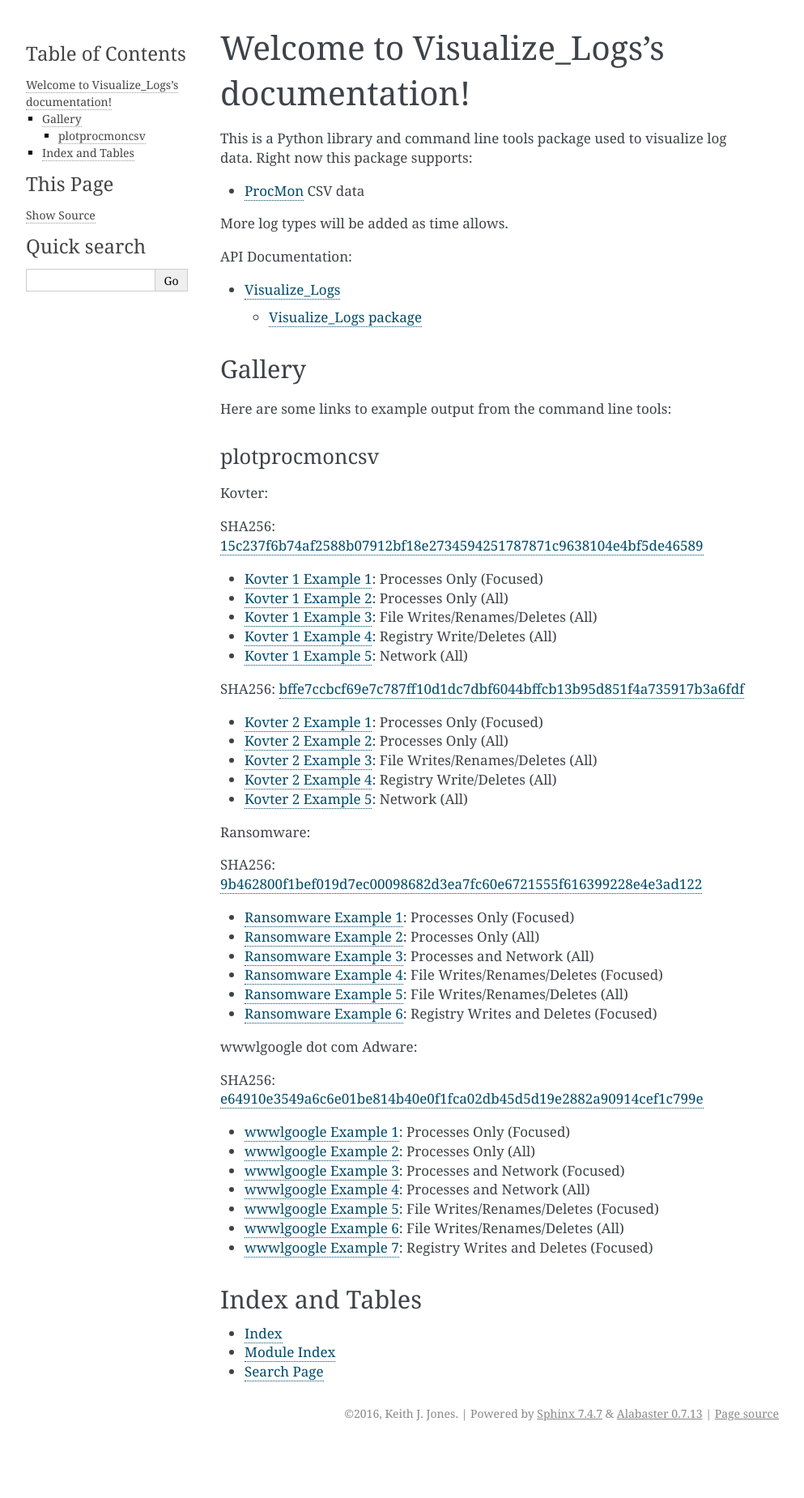
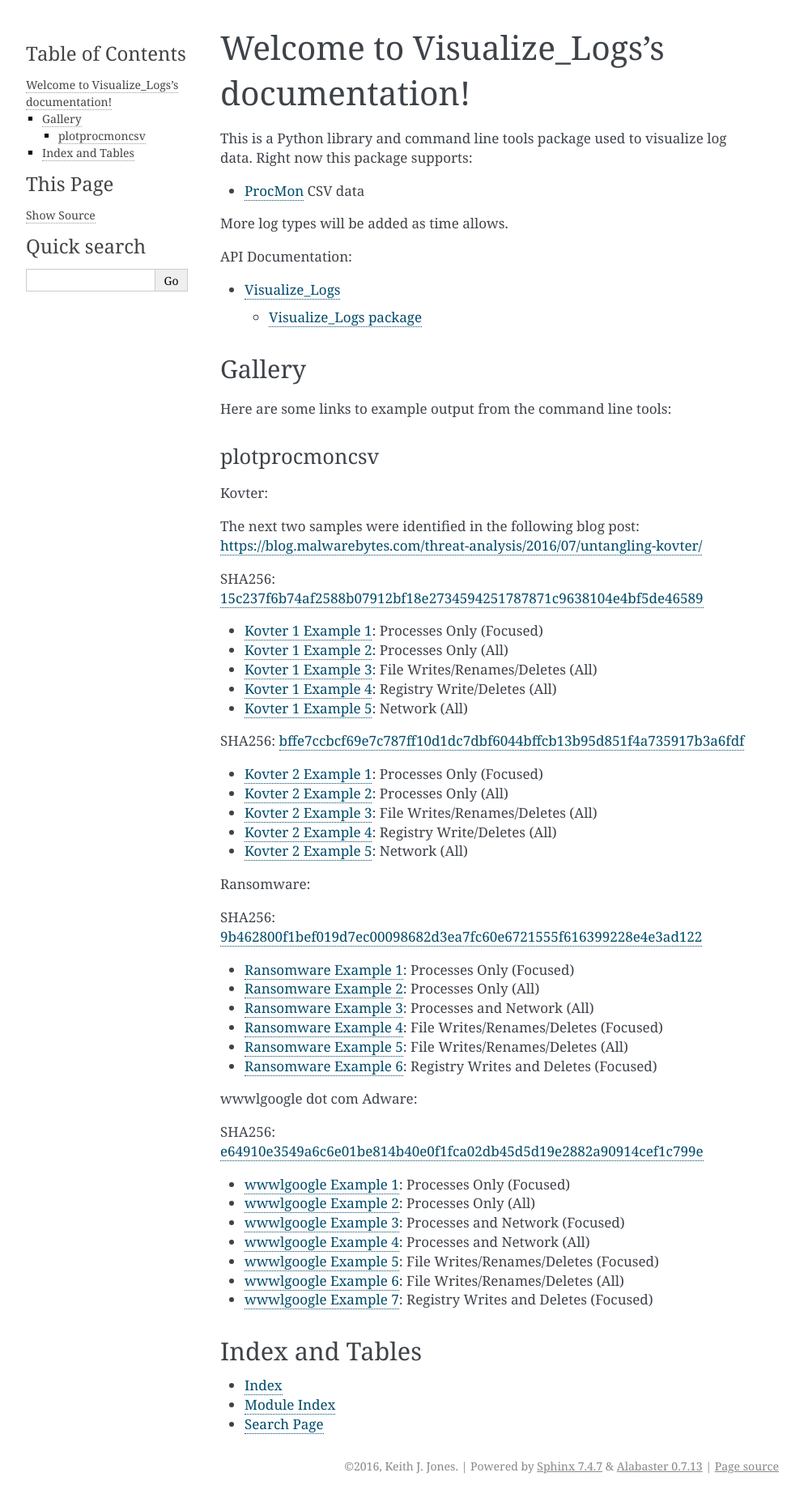
Before and after one commit to keithjjones/visualize_logs, a Sphinx documentation site: the page built from docs/index.rst, in a window 1280 px wide. Shown: the whole page at 81% size, without its empty margins (148-1141 px from the left). Built offline with Sphinx 7.4.7, drawn with Linux system fonts in a browser that asks for light colours; formulas are drawn with MathJax 3; before the commit the page ends 1785 px from its top, so only the background shows below that.

Commit message:
Added Kovter blog post.

```diff
--- a/docs/index.rst
+++ b/docs/index.rst
@@ -29,6 +29,8 @@
 ^^^^^^^^^^^^^^
 
 Kovter:
+
+The next two samples were identified in the following blog post: https://blog.malwarebytes.com/threat-analysis/2016/07/untangling-kovter/
 
 SHA256: 15c237f6b74af2588b07912bf18e2734594251787871c9638104e4bf5de46589_
 
```
Also changed, not shown: README.md (+4 -0 lines).
